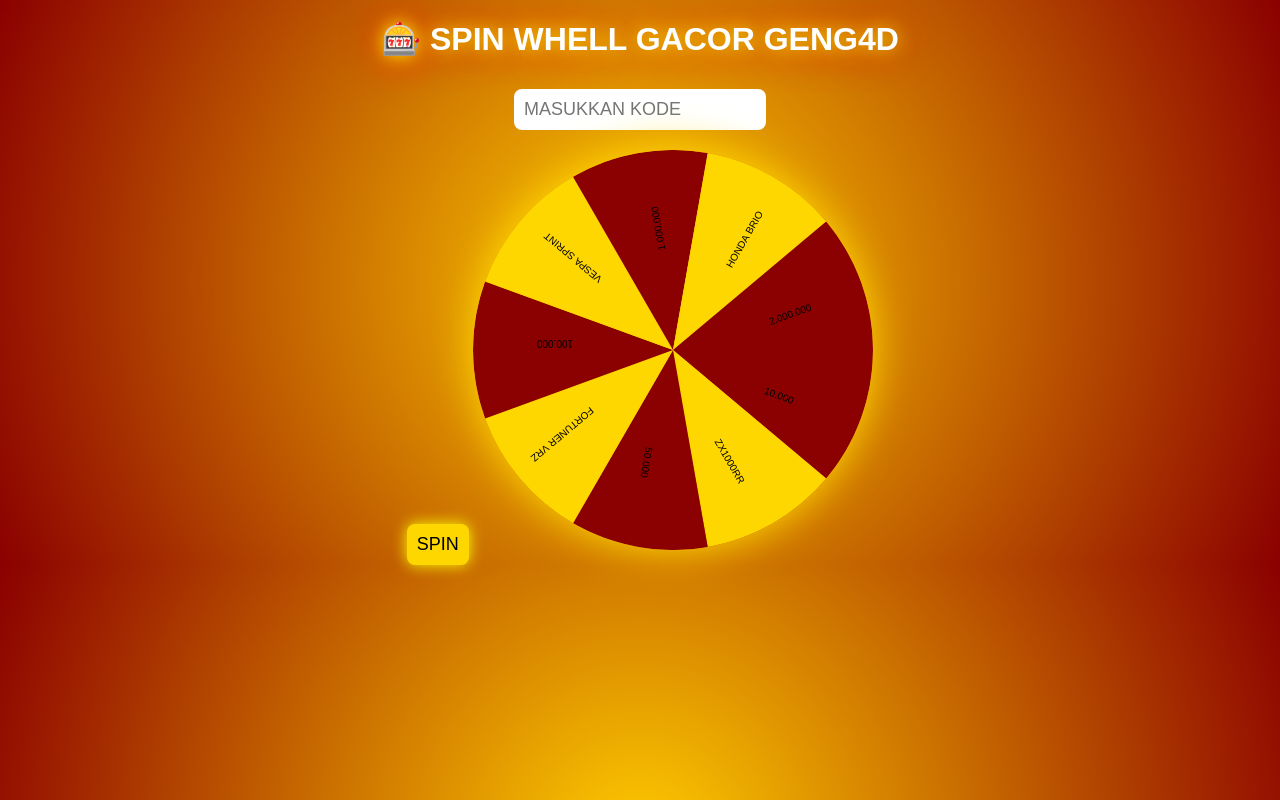
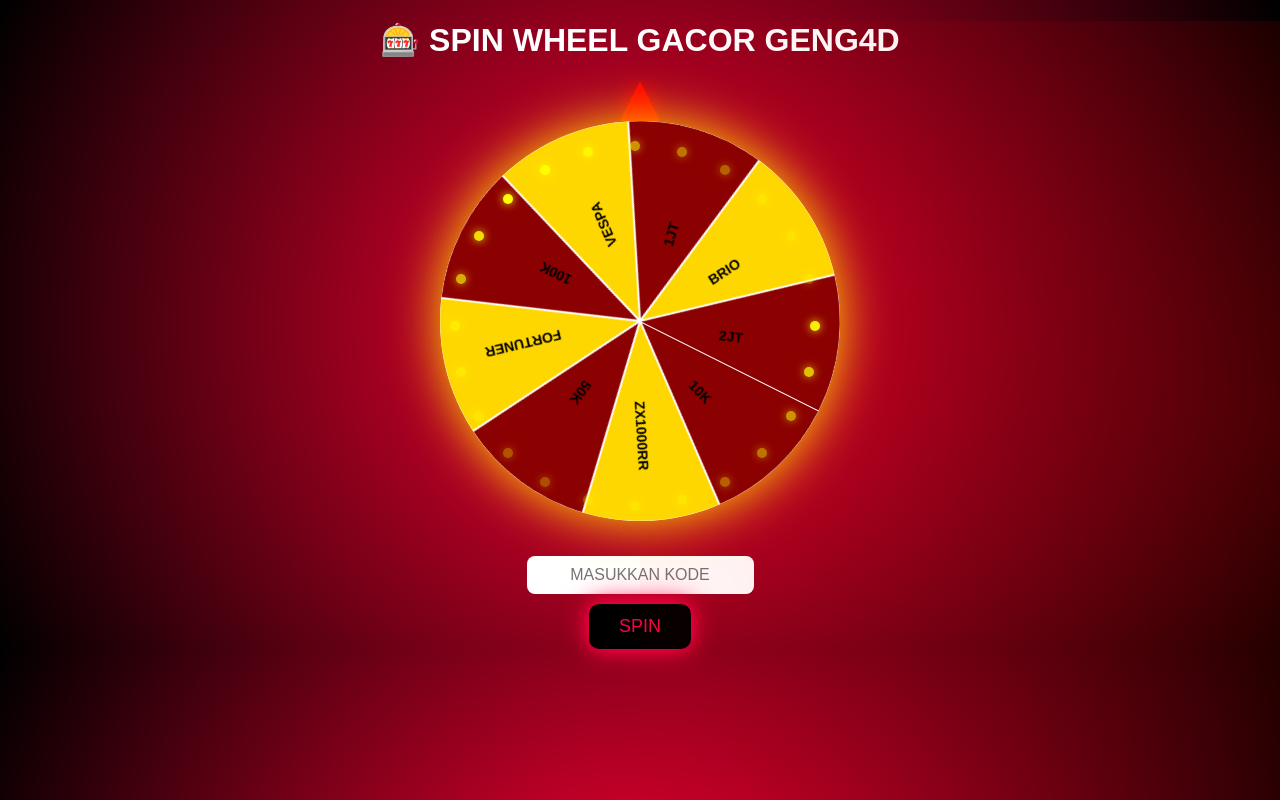
Before and after one commit to arielsinaga808-stack/spinwhellgeng4d, a plain HTML site: page index.html in a window 1280 px wide. Both pictures are taken after a click on the button "SPIN". Drawn offline with Linux system fonts and the light colour scheme.

Commit message:
Add files via upload

```diff
--- a/index.html
+++ b/index.html
@@ -2,127 +2,203 @@
 <html lang="id">
 <head>
 <meta charset="UTF-8">
-<title>SPIN WHELL GACOR GENG4D</title>
+<title>SPIN WHEEL GENG4D</title>
 
 <style>
 body {
   margin: 0;
-  background: radial-gradient(circle, #ffcc00, #8b0000);
+  background: radial-gradient(circle, #ff0033, #000);
+  font-family: Arial;
+  color: white;
   text-align: center;
-  color: white;
-  font-family: Arial, sans-serif;
 }
 
-h1 {
-  margin-top: 20px;
-  text-shadow: 0 0 20px yellow, 0 0 40px red;
+/* efek “petir” sederhana */
+body::before {
+  content: "";
+  position: fixed;
+  width: 100%;
+  height: 100%;
+  background: radial-gradient(circle, rgba(255,0,0,0.2), transparent);
+  pointer-events: none;
 }
 
-input, button {
-  padding: 10px;
-  font-size: 18px;
-  margin-top: 10px;
-  border: none;
-  border-radius: 8px;
+/* container */
+.container {
+  margin-top: 20px;
 }
 
+/* lampu LED */
+.lights {
+  width: 420px;
+  height: 420px;
+  margin: auto;
+  position: relative;
+  border-radius: 50%;
+}
+
+.lights span {
+  position: absolute;
+  width: 10px;
+  height: 10px;
+  background: yellow;
+  border-radius: 50%;
+  box-shadow: 0 0 10px yellow;
+  animation: blink 0.8s infinite alternate;
+}
+
+@keyframes blink {
+  from {opacity:1;}
+  to {opacity:0.3;}
+}
+
+/* wheel */
+#wheel {
+  border-radius: 50%;
+  background: white;
+  box-shadow: 0 0 50px gold;
+}
+
+/* pointer */
+.pointer {
+  width: 0;
+  height: 0;
+  margin: auto;
+  border-left: 20px solid transparent;
+  border-right: 20px solid transparent;
+  border-bottom: 40px solid red;
+  filter: drop-shadow(0 0 10px red);
+}
+
+/* input tabel */
+input {
+  margin-top: 15px;
+  padding: 10px;
+  font-size: 16px;
+  border-radius: 8px;
+  border: none;
+  text-align: center;
+}
+
+/* tombol neon */
 button {
-  background: gold;
+  margin-top: 10px;
+  padding: 12px 30px;
+  font-size: 18px;
+  border-radius: 10px;
+  border: none;
+  background: black;
+  color: #ff0044;
+  box-shadow: 0 0 15px #ff0044, 0 0 30px #ff0044;
   cursor: pointer;
-  box-shadow: 0 0 15px yellow;
 }
 
 button:hover {
-  transform: scale(1.1);
-}
-
-canvas {
-  margin-top: 20px;
-  border-radius: 50%;
-  box-shadow: 0 0 40px gold;
-}
-
-#jackpot {
-  font-size: 40px;
-  color: gold;
-  display: none;
-  margin-top: 20px;
-  text-shadow: 0 0 20px yellow;
+  box-shadow: 0 0 30px #ff0044, 0 0 60px #ff0044;
 }
 </style>
 </head>
 
 <body>
 
-<h1>🎰 SPIN WHELL GACOR GENG4D</h1>
+<div class="container">
+
+<h1>🎰 SPIN WHEEL GACOR GENG4D</h1>
+
+<div class="pointer"></div>
+
+<div class="lights" id="lights">
+  <canvas id="wheel" width="400" height="400"></canvas>
+</div>
 
 <input id="code" placeholder="MASUKKAN KODE">
 <br>
+
 <button onclick="spin()">SPIN</button>
 
-<canvas id="wheel" width="400" height="400"></canvas>
+</div>
 
-<div id="jackpot">💰 JACKPOT 💰</div>
+<audio id="tick" src="https://www.soundjay.com/mechanical/sounds/tick-1.mp3"></audio>
 
 <script>
-const prizes = [
-  "10.000",
-  "ZX1000RR",
-  "50.000",
-  "FORTUNER VRZ",
-  "100.000",
-  "VESPA SPRINT",
-  "1.000.000",
-  "HONDA BRIO",
-  "2.000.000"
-];
-
 const canvas = document.getElementById("wheel");
 const ctx = canvas.getContext("2d");
 
-let angle = 0;
-let spinning = false;
+const prizes = [
+  "10K","ZX1000RR","50K","FORTUNER",
+  "100K","VESPA","1JT","BRIO","2JT"
+];
 
+let currentAngle = 0;
+
+/* gambar wheel + garis kolom jelas */
 function drawWheel() {
   const arc = (2 * Math.PI) / prizes.length;
 
   for (let i = 0; i < prizes.length; i++) {
+
+    // warna selang-seling
     ctx.beginPath();
     ctx.fillStyle = i % 2 ? "#FFD700" : "#8B0000";
     ctx.moveTo(200, 200);
     ctx.arc(200, 200, 200, i * arc, (i + 1) * arc);
     ctx.fill();
 
+    // 🔲 GARIS KOLom TEBAL
+    ctx.beginPath();
+    ctx.moveTo(200, 200);
+    ctx.lineTo(
+      200 + Math.cos(i * arc) * 200,
+      200 + Math.sin(i * arc) * 200
+    );
+    ctx.strokeStyle = "white";
+    ctx.lineWidth = 2;
+    ctx.stroke();
+
+    // text hadiah
     ctx.save();
     ctx.translate(200, 200);
     ctx.rotate(i * arc + arc / 2);
     ctx.fillStyle = "black";
-    ctx.fillText(prizes[i], 100, 10);
+    ctx.font = "bold 14px Arial";
+    ctx.fillText(prizes[i], 80, 10);
     ctx.restore();
   }
 }
-
 drawWheel();
 
+/* lampu LED keliling */
+const lights = document.getElementById("lights");
+
+for (let i = 0; i < 24; i++) {
+  let dot = document.createElement("span");
+  let angle = (i / 24) * 360;
+
+  dot.style.top = 200 + 180 * Math.sin(angle * Math.PI / 180) + "px";
+  dot.style.left = 200 + 180 * Math.cos(angle * Math.PI / 180) + "px";
+
+  dot.style.animationDelay = (i * 0.1) + "s";
+  lights.appendChild(dot);
+}
+
+/* easing */
 function easeOut(t) {
   return 1 - Math.pow(1 - t, 4);
 }
 
+/* spin realistis + hasil sesuai pointer */
 function spin() {
-  if (spinning) return;
+  let index = Math.floor(Math.random() * prizes.length);
 
-  const code = document.getElementById("code").value;
-  if (!code) {
-    alert("Masukkan kode dulu!");
-    return;
-  }
+  let arc = 360 / prizes.length;
+  let target = 360 - (index * arc) - arc / 2;
 
-  spinning = true;
+  let finalAngle = 360 * 5 + target;
 
+  let start = null;
   let duration = 5000;
-  let start = null;
 
-  let endAngle = Math.random() * 360 + 3600;
+  const tick = document.getElementById("tick");
 
   function animate(time) {
     if (!start) start = time;
@@ -132,29 +208,20 @@
 
     let eased = easeOut(progress);
 
-    angle = endAngle * eased;
+    currentAngle = finalAngle * eased;
 
-    ctx.clearRect(0, 0, 400, 400);
+    canvas.style.transform = `rotate(${currentAngle}deg)`;
 
-    ctx.save();
-    ctx.translate(200, 200);
-    ctx.rotate(angle * Math.PI / 180);
-    ctx.translate(-200, -200);
-    drawWheel();
-    ctx.restore();
+    // 🔊 suara tik tik
+    if (progress < 1) {
+      tick.currentTime = 0;
+      tick.play();
+    }
 
     if (progress < 1) {
       requestAnimationFrame(animate);
     } else {
-      spinning = false;
-
-      const result = prizes[Math.floor(Math.random() * prizes.length)];
-
-      if (result.includes("BRIO") || result.includes("FORTUNER")) {
-        document.getElementById("jackpot").style.display = "block";
-      }
-
-      alert("🎉 Kamu dapat: " + result);
+      alert("🎉 Kamu dapat: " + prizes[index]);
     }
   }
 
```
